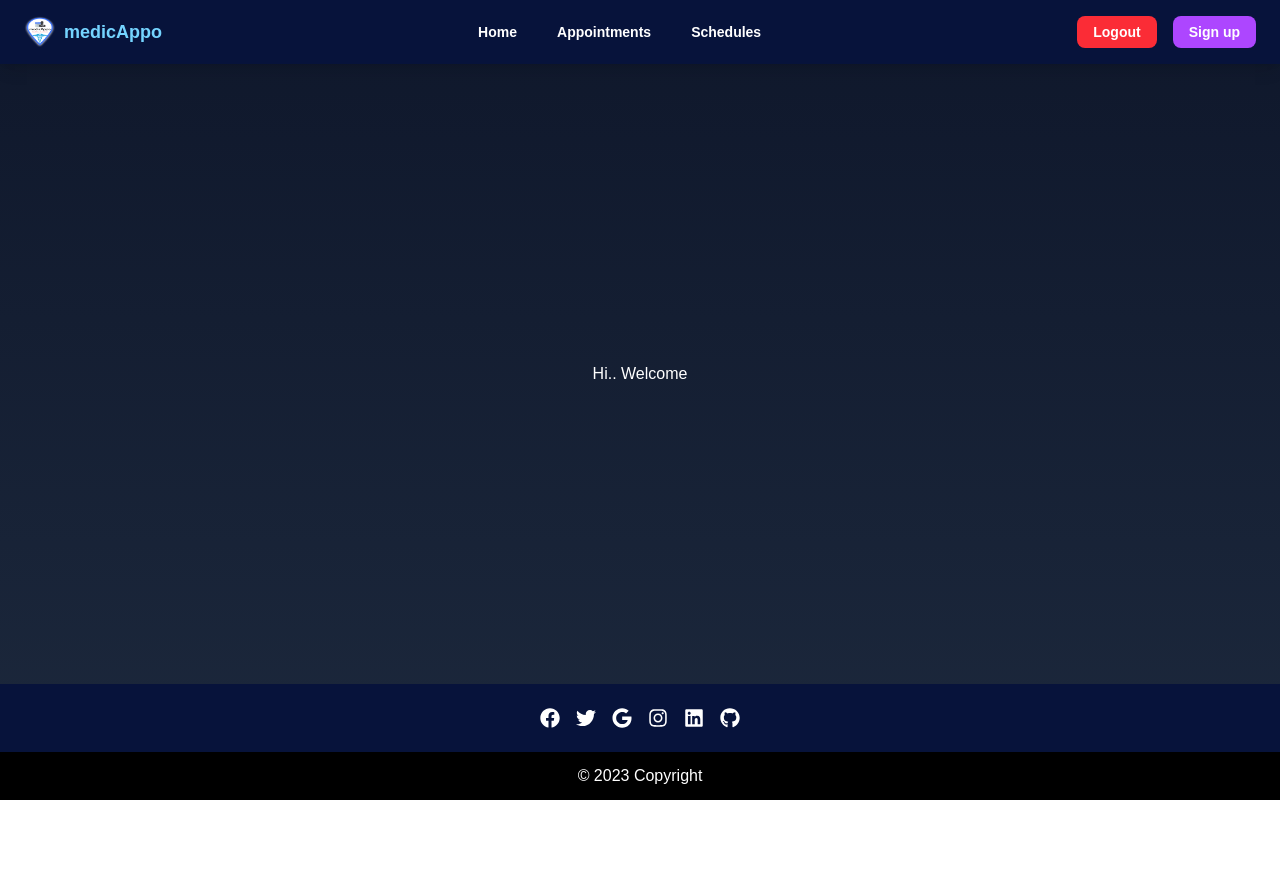
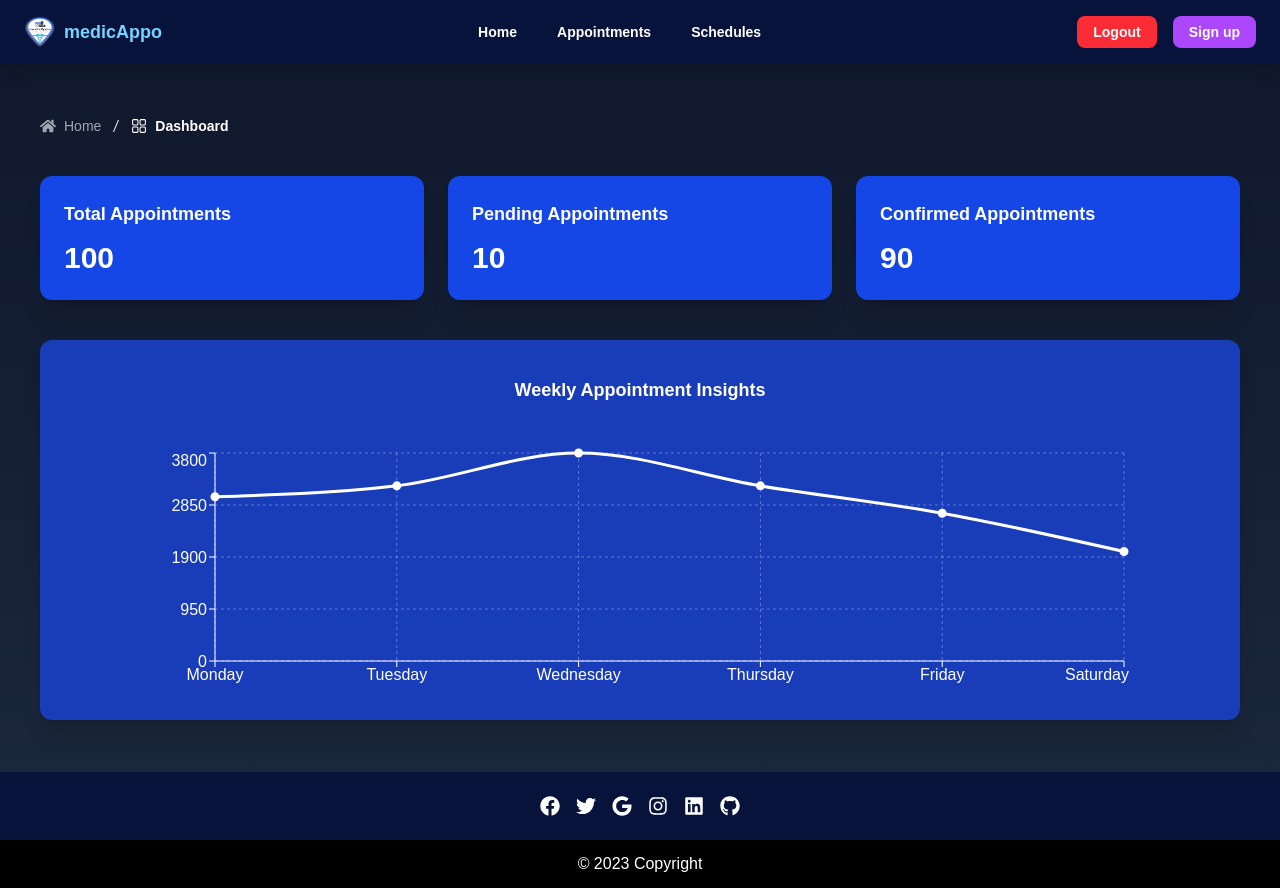
Before and after one commit to jeysurya2000/Medicappo, a React (Vite) app in the folder medicappo-app/: page /doctor/home in a window 1280 px wide. Before the commit the page ends 800 px from the top, so only its background shows below. Built offline with nearby package versions, Linux system fonts and the light colour scheme.

Commit message:
home dashboard breadcrumbs, cards and graph all done in this commit. react icons added to the breadcrumbs hpme and dashboard.

```diff
--- a/medicappo-app/package.json
+++ b/medicappo-app/package.json
@@ -18,6 +18,7 @@
     "react-dom": "^19.2.0",
     "react-icons": "^5.5.0",
     "react-router-dom": "^7.9.6",
+    "recharts": "^3.5.0",
     "tailwindcss": "^4.1.17",
     "yup": "^1.7.1"
   },
--- a/medicappo-app/src/components/doctor/DoctorHome.jsx
+++ b/medicappo-app/src/components/doctor/DoctorHome.jsx
@@ -1,13 +1,91 @@
-
+import {
+  LineChart,
+  Line,
+  XAxis,
+  YAxis,
+  CartesianGrid,
+  Tooltip,
+  ResponsiveContainer,
+} from "recharts";
+import { FaHome } from "react-icons/fa";
+import { RxDashboard, RxSlash } from "react-icons/rx";
+const data = [
+  { day: "Monday", value: 3000 },
+  { day: "Tuesday", value: 3200 },
+  { day: "Wednesday", value: 3800 },
+  { day: "Thursday", value: 3200 },
+  { day: "Friday", value: 2700 },
+  { day: "Saturday", value: 2000 },
+];
 
 const DoctorHome = () => {
   return (
-   <>
-    <div>
-        <p>Hi.. Welcome</p>
-    </div>
-   </>
-  )
-}
+    <>
+      <div className="w-full px-6 py-3 space-y-10">
+        {/* Breadcrumbs */}
+        <nav className="flex items-center text-gray-300 text-sm space-x-2">
+          <span className="flex items-center gap-2 opacity-75">
+            <FaHome className="text-base" />
+            Home
+          </span>
 
-export default DoctorHome
+          <span>
+            <RxSlash />
+          </span>
+
+          <span className="flex items-center gap-2 text-white font-bold">
+            <RxDashboard className="text-base" />
+            Dashboard
+          </span>
+        </nav>
+
+        {/* Cards */}
+        <div className="grid grid-cols-1 md:grid-cols-3 gap-6">
+          <div className="bg-blue-700 text-white p-6 rounded-xl shadow-xl">
+            <h4 className="text-lg font-semibold">Total Appointments</h4>
+            <p className="text-3xl font-bold mt-3">100</p>
+          </div>
+
+          <div className="bg-blue-700 text-white p-6 rounded-xl shadow-xl">
+            <h4 className="text-lg font-semibold">Pending Appointments</h4>
+            <p className="text-3xl font-bold mt-3">10</p>
+          </div>
+
+          <div className="bg-blue-700 text-white p-6 rounded-xl shadow-xl">
+            <h4 className="text-lg font-semibold">Confirmed Appointments</h4>
+            <p className="text-3xl font-bold mt-3">90</p>
+          </div>
+        </div>
+
+        {/* Graph Section */}
+        <div className="bg-blue-800 flex flex-col gap-8 items-center text-white p-6 rounded-xl shadow-xl w-full h-[380px]">
+          <h3 className="text-center text-lg font-semibold my-3">
+            Weekly Appointment Insights
+          </h3>
+
+          <div className="flex justify-center w-full h-full">
+            <ResponsiveContainer width="85%" height="100%">
+              <LineChart data={data}>
+                <CartesianGrid
+                  strokeDasharray="3 3"
+                  stroke="rgba(255,255,255,0.3)"
+                />
+                <XAxis dataKey="day" stroke="#fff" />
+                <YAxis stroke="#fff" />
+                <Tooltip />
+                <Line
+                  type="monotone"
+                  dataKey="value"
+                  stroke="#fff"
+                  strokeWidth={3}
+                />
+              </LineChart>
+            </ResponsiveContainer>
+          </div>
+        </div>
+      </div>
+    </>
+  );
+};
+
+export default DoctorHome;
--- a/medicappo-app/src/components/layouts/DoctorLayout.jsx
+++ b/medicappo-app/src/components/layouts/DoctorLayout.jsx
@@ -1,70 +1,3 @@
-// import { Outlet } from "react-router-dom";
-// import logo from "../../assets/Logo.png";
-// import {
-//   FaFacebook,
-//   FaTwitter,
-//   FaGoogle,
-//   FaInstagram,
-//   FaLinkedin,
-//   FaGithub,
-// } from "react-icons/fa";
-
-// const DoctorLayout = () => {
-//   return (
-//     <>
-//       <div className="min-h-screen flex flex-col bg-gradient-to-b from-slate-900 to-slate-800 text-white">
-//         {/* Navbar */}
-//         <nav className="w-full flex items-center justify-between px-6 py-4 bg-[#07133B] shadow-lg">
-//           <div className="flex items-center gap-2">
-//             <img src={logo} alt="logo" className="w-8 h-8" />
-//             <span className="text-lg font-semibold">medicAppo</span>
-//           </div>
-
-//           <ul className="hidden md:flex items-center gap-8 text-sm">
-//             <li className="cursor-pointer hover:text-blue-300">Home</li>
-//             <li className="cursor-pointer hover:text-blue-300">Appointments</li>
-//             <li className="cursor-pointer hover:text-blue-300">Schedules</li>
-//           </ul>
-
-//           <ul className="md:hidden flex flex-col items-center gap-8 text-sm">
-//             <li className="cursor-pointer hover:text-blue-300">Home</li>
-//             <li className="cursor-pointer hover:text-blue-300">Appointments</li>
-//             <li className="cursor-pointer hover:text-blue-300">Schedules</li>
-//           </ul>
-
-//           <div className="flex items-center gap-7">
-//             <button className="text-sm hover:text-blue-300">Logout</button>
-//             <button className="bg-purple-500 text-sm px-4 py-1.5 rounded-lg hover:bg-purple-600">
-//               Sign up
-//             </button>
-//           </div>
-//         </nav>
-
-//         {/* Main Section */}
-//         <main className="flex-1 flex items-center justify-center px-4 py-10">
-//           <Outlet />
-//         </main>
-
-//         {/* Footer */}
-//         <footer className="bg-[#07133B] py-6 flex flex-col items-center gap-3">
-//           {/* Social icons */}
-//           <div className="flex gap-4 text-white text-xl">
-//             <FaFacebook className="text-xl cursor-pointer" />
-//             <FaTwitter className="text-xl cursor-pointer" />
-//             <FaGoogle className="text-xl cursor-pointer" />
-//             <FaInstagram className="text-xl cursor-pointer" />
-//             <FaLinkedin className="text-xl cursor-pointer" />
-//             <FaGithub className="text-xl cursor-pointer" />
-//           </div>
-//         </footer>
-//         <div className="bg-black w-full p-3 text-center">© 2023 Copyright</div>
-//       </div>
-//     </>
-//   );
-// };
-
-// export default DoctorLayout;
-
 import { useState } from "react";
 import { Outlet } from "react-router-dom";
 import logo from "../../assets/Logo.png";
@@ -148,6 +81,12 @@ const DoctorLayout = () => {
             </button>
           </div>
         </div>
+        {open && (
+          <div
+            className="fixed inset-0 bg-black/40 backdrop-blur-sm z-40 md:hidden"
+            onClick={() => setOpen(false)}
+          ></div>
+        )}
 
         {/* Main Section */}
         <main className="flex-1 flex items-center justify-center px-4 py-10">
```
Also changed, not shown: 1 other file (tests, documents, lock files or other folders).
